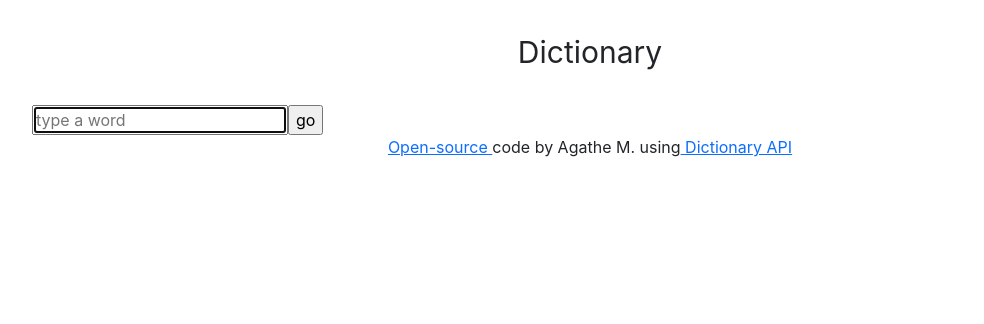
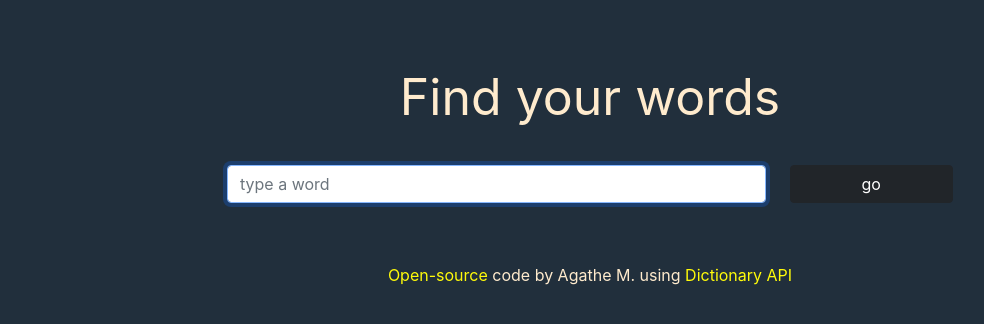
Before and after one commit to AgatheMarieM/react-dictionary, a React (Create React App) app: page / in a window 1280 px wide. Shown: the top 324 px of the page, without its empty margins (50-1034 px from the left). Built offline with nearby package versions, Linux system fonts and the light colour scheme.

Commit message:
started styling the app - updated Css

```diff
--- a/src/App.css
+++ b/src/App.css
@@ -1,5 +1,25 @@
+header, footer  {
+    color: blanchedalmond;
+}
+
+.App {
+    margin: 60px auto;
+}
 .App header {
     margin: 30px auto;
     text-align: center;
-    font-size: 30px;
+    font-size: 50px;
 }
+
+.App a {
+text-decoration: none;
+color: rgb(255, 251, 10);
+}
+
+.App .container {
+    max-width: 750px;
+}
+
+.App footer {
+    margin: 60px auto;
+}
--- a/src/App.js
+++ b/src/App.js
@@ -7,7 +7,7 @@ export default function App() {
   return (
     <div className="App">
     <div className="container">
-      <header>Dictionary</header>
+      <header>Find your words</header>
       <main>
         <Dictionary />
       </main>
--- a/src/Dictionary.js
+++ b/src/Dictionary.js
@@ -24,10 +24,16 @@ export default function Dictionary() {
     return (
         <div className="Dictionary">
             <form onSubmit={search}>
-                <input type="search" autoFocus={true} placeholder="type a word" onChange={updateQuery}/>
-                <input type="submit" value="go"/>
+                <div className="row">
+                    <div className="col-9">
+                    <input type="search" autoFocus={true} placeholder="type a word" onChange={updateQuery} className="form-control"/>
+                </div>
+                <div className="col-3">
+                    <input type="submit" value="go" className="btn btn-dark w-100 go-button"/>
+                </div>
+                </div>
             </form>
-            <Results results={results}/>
+             <Results results={results}/>
         </div>
     )
 }
--- /dev/null
+++ b/src/Meanings.css
@@ -0,0 +1,3 @@
+.Meanings h3, p {
+    color:blanchedalmond;
+}
--- a/src/Meanings.js
+++ b/src/Meanings.js
@@ -1,8 +1,9 @@
 import React from "react";
+import "./Meanings.css";
 
 export default function Meanings(props) {
     console.log(props.meanings)
-    return (<div>
+    return (<div className="Meanings">
         <h3>{props.meanings.partOfSpeech}</h3>
         <p>
             {props.meanings.definitions[0].definition}
--- /dev/null
+++ b/src/Results.css
@@ -0,0 +1,10 @@
+.Results h2 {
+    color: rgb(255, 251, 10);
+    text-align: center;
+    margin: 40px auto;
+    font-size: 30px;
+}
+
+.Results h2:first-letter {
+    text-transform: capitalize;
+}
--- a/src/Results.js
+++ b/src/Results.js
@@ -1,5 +1,6 @@
 import React from "react";
 import Meanings from "./Meanings.js";
+import "./Results.css";
 
 export default function Results(props) {
     console.log(props.results)
--- a/src/index.css
+++ b/src/index.css
@@ -5,6 +5,7 @@ body {
     sans-serif;
   -webkit-font-smoothing: antialiased;
   -moz-osx-font-smoothing: grayscale;
+  background-color: #212F3C;
 }
 
 code {
--- a/src/index.js
+++ b/src/index.js
@@ -7,7 +7,7 @@ import reportWebVitals from './reportWebVitals';
 
 ReactDOM.render(
   <React.StrictMode>
-    <App />
+      <App />
   </React.StrictMode>,
   document.getElementById('root')
 );
```
